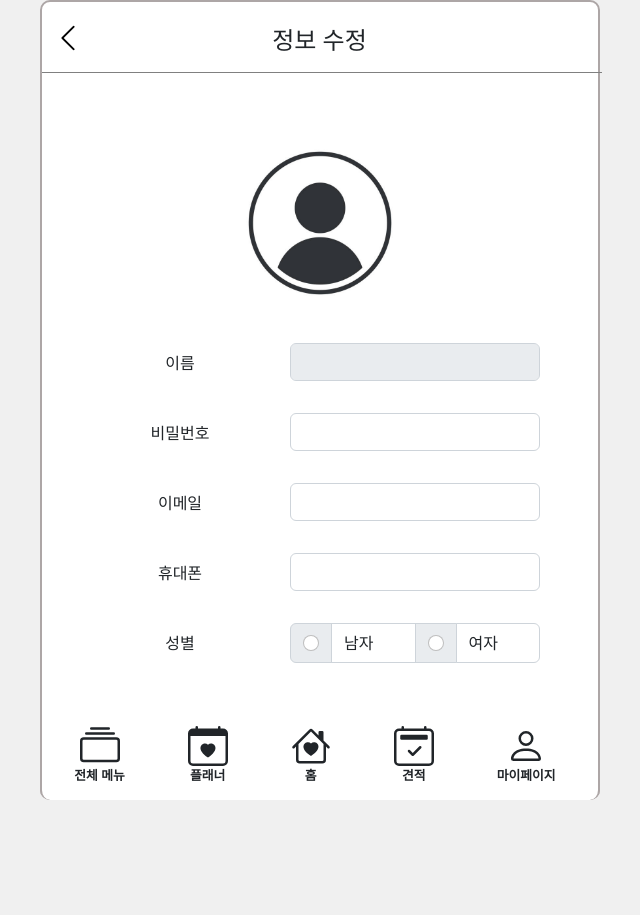
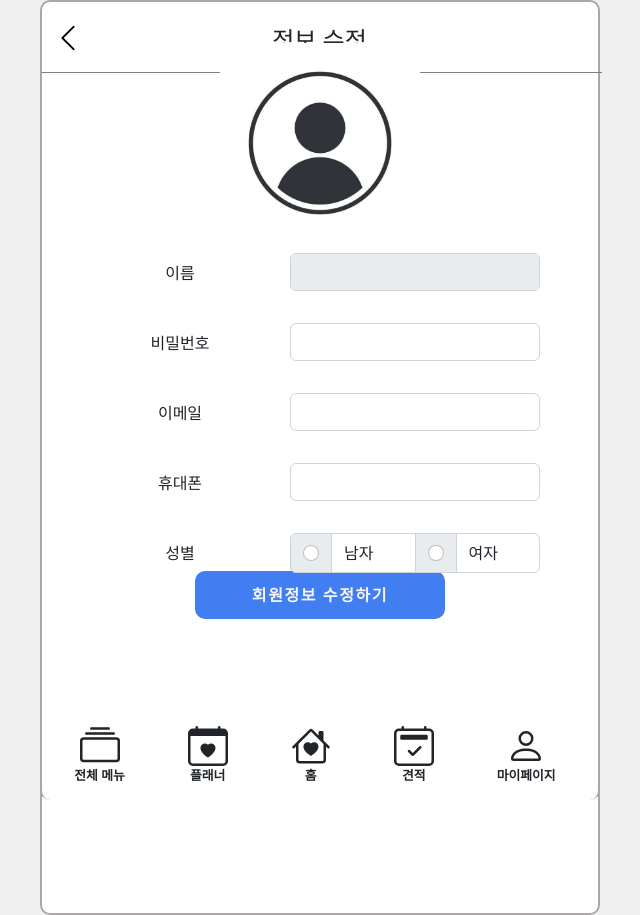
Before and after one commit to weddingYou-Project/frontend, a React (Create React App) app: page /mypage/1/userupdate in a window 1280 px wide. Shown: the whole page, without its empty margins (320-960 px from the left). Before the commit the page ends 800 px from the top, so only its background shows below. Built offline with nearby package versions, Linux system fonts and the light colour scheme.

Commit message:
style : planner 마이페이지 배치도 css로 바꾸기

```diff
--- a/src/Pages/Mypage.js
+++ b/src/Pages/Mypage.js
@@ -228,7 +228,12 @@ function Mypage() {
       <NavigationBar title={title} />
       <div
         className="content mypagecontainer text-center"
-        style={{ minHeight: "100vh", height: "100%", width: "100%", zIndex: 1 }}
+        style={{
+          minHeight: "100vh",
+          height: "900px",
+          width: "100%",
+          zIndex: 1,
+        }}
       >
         <form className="col">
           <img
@@ -237,7 +242,7 @@ function Mypage() {
               width: "200px",
               height: "200px",
               marginBottom: "30px",
-              marginTop: "-10px",
+              marginTop: "-160px",
             }}
             alt={profileimage}
           />
@@ -435,6 +440,7 @@ function Mypage() {
             data-bs-toggle="modal"
             data-bs-target="#passwordcheckmodal"
             onClick={deletePassword}
+            style={{ marginTop: "20px" }}
           >
             정보 수정하기
           </button>
--- a/src/Pages/UserUpdate.js
+++ b/src/Pages/UserUpdate.js
@@ -307,24 +307,6 @@ function UserUpdate() {
           emailInput.current.classList.remove("is-invalid");
         } else {
           emailDuplicateCheck(e);
-          //  if (emailDuplicate === false) {
-          //   setEmailMessage("올바른 이메일 형식입니다.");
-          //   emailInput.current.classList.remove("is-invalid");
-          //   emailInput.current.classList.add("is-valid");
-          //   emailFeedback.current.classList.remove("invisible");
-          //   emailFeedback.current.classList.remove("invalid-feedback");
-          //   emailFeedback.current.classList.add("valid-feedback");
-          //   setAnyChange(true);
-          // }
-          // } else {
-          //   setEmailMessage("이메일이 중복됩니다.");
-          //   emailFeedback.current.classList.remove("invisible");
-          //   emailFeedback.current.classList.remove("valid-feedback");
-          //   emailFeedback.current.classList.add("invalid-feedback");
-          //   emailInput.current.classList.remove("is-valid");
-          //   emailInput.current.classList.add("is-invalid");
-          //   setAllCheck(false);
-          // }
         }
       } else {
         if (e.target.value === "") {
@@ -631,11 +613,17 @@ function UserUpdate() {
   };
 
   return (
-    <div class="mainlayout">
+    <div class="mainlayout" style={{ minHeight: "100vh", height: "100%" }}>
       <NavigationBar title={title} />
       <div
         class="userupdatecontainer text-center"
-        style={{ height: "700px", width: "100%", zIndex: 1 }}
+        style={{
+          minHeight: "100vh",
+          height: "800px",
+          width: "100%",
+          marginTop: "30px",
+          zIndex: 1,
+        }}
       >
         <form style={{ width: "560px", height: "600px", zIndex: 3 }}>
           <div
@@ -643,7 +631,7 @@ function UserUpdate() {
               display: "flex",
               alginItems: "center",
               justifyContent: "center",
-              marginBottom: "20px",
+              marginBottom: "30px",
             }}
           >
             <img
@@ -652,6 +640,8 @@ function UserUpdate() {
                 width: "200px",
                 height: "200px",
                 cursor: "pointer",
+                marginTop: "-160px",
+                marginBottom: "-20px",
               }}
               alt={profileimage}
               data-bs-toggle="modal"
@@ -857,11 +847,21 @@ function UserUpdate() {
             </div>
           </div>
           {userOrPlanner === "플래너" ? (
-            <div class="justify-content-md-center mb-2 mt-4">
-              <label for="phone" class="form-label mt-2">
+            <div
+              class="justify-content-md-center mb-2 mt-4"
+              style={{ display: "flex", flexDirection: "row" }}
+            >
+              <label
+                for="phone"
+                class="form-label mt-2"
+                style={{ marginRight: "10px", width: "200px" }}
+              >
                 경력
               </label>
-              <div class="has-validation ">
+              <div
+                class="has-validation "
+                style={{ width: "250px", marginRight: "20px" }}
+              >
                 <input
                   type="number"
                   class="form-control "
@@ -888,6 +888,7 @@ function UserUpdate() {
               class="btn-colour-1 updatebtn"
               type="submit"
               onClick={updateCheck}
+              style={{ marginTop: "-10px" }}
             >
               회원정보 수정하기
             </button>
```
